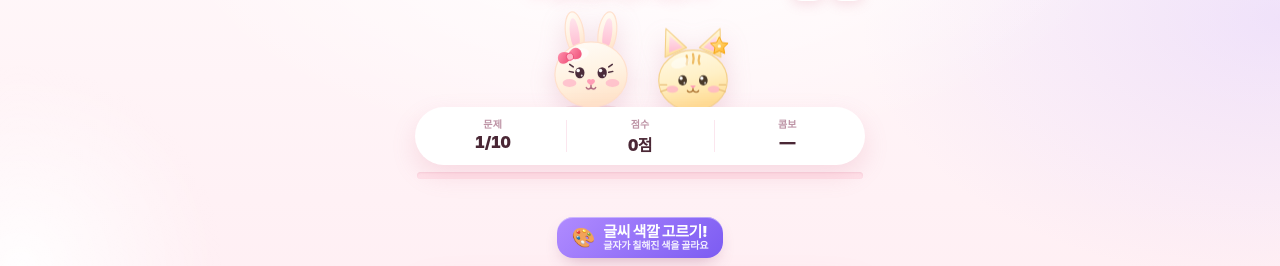
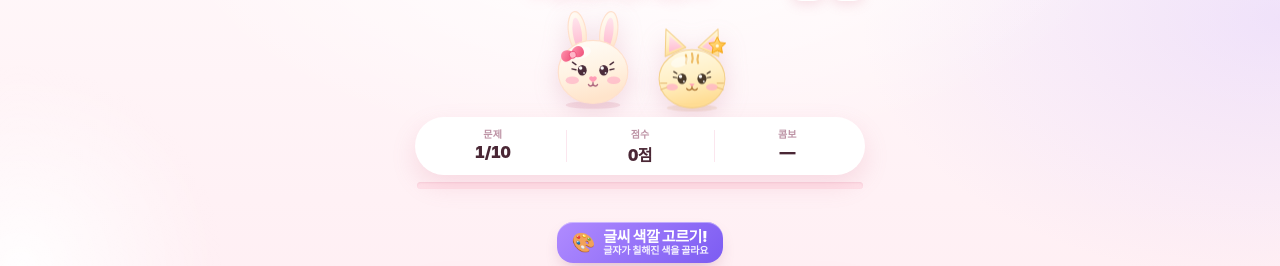
Before and after one commit to chohanui2-home/wangjeon-nunchi, a plain HTML site: page index.html in a window 1280 px wide. Shown: the part 46-312 px from the top of the page. Drawn offline with Linux system fonts and the light colour scheme.

Commit message:
캐릭터 크기와 표정 다듬기

```diff
--- a/index.html
+++ b/index.html
@@ -69,11 +69,11 @@ main{flex:1;display:flex;flex-direction:column;min-height:0}
 .playview{display:flex;flex-direction:column;flex:1;min-height:0}
 .board{flex:1 1 auto;display:flex;flex-direction:column;justify-content:center;min-height:0;padding-top:2px}
 .mascots{
-  display:flex;justify-content:center;align-items:flex-end;gap:2px;
-  margin:0 0 -12px;position:relative;z-index:0;pointer-events:none;
+  display:flex;justify-content:center;align-items:flex-end;gap:3px;
+  margin:0 0 2px;position:relative;z-index:0;pointer-events:none;
 }
-.mascot{width:104px;height:110px;filter:drop-shadow(0 8px 12px rgba(190,110,140,.22))}
-.mascot.cat{width:96px;height:102px;margin-bottom:2px}
+.mascot{width:100px;height:106px;filter:drop-shadow(0 8px 12px rgba(190,110,140,.22))}
+.mascot.cat{width:92px;height:98px;margin-bottom:1px}
 .bob{animation:bob 3.4s ease-in-out infinite}
 .bob2{animation:bob 3.9s ease-in-out .35s infinite}
 @keyframes bob{0%,100%{transform:translateY(0)}50%{transform:translateY(-5px)}}
@@ -253,9 +253,9 @@ main{flex:1;display:flex;flex-direction:column;min-height:0}
 .pausecard .btn{width:100%}
 
 @media (max-height:720px){
-  .mascots{margin-bottom:-8px}
-  .mascot{width:88px;height:93px}
-  .mascot.cat{width:80px;height:85px}
+  .mascots{margin-bottom:1px}
+  .mascot{width:84px;height:89px}
+  .mascot.cat{width:78px;height:83px}
   .card{max-height:236px}
   .promptbox{min-height:96px}
   .promptword{font-size:clamp(46px,15.4vw,66px)}
@@ -347,7 +347,7 @@ main{flex:1;display:flex;flex-direction:column;min-height:0}
             <ellipse cx="60" cy="97.6" rx="4.2" ry="4.8" fill="#b06a80"/>
           </g>
           <g class="face face-sad">
-            <path d="M39 68.4l9.6 3.6M81 68.4l-9.6 3.6" stroke="#4a2b3a" stroke-width="2.2" stroke-linecap="round"/>
+            <path d="M39.4 72.2l9.4-3.6M80.6 72.2l-9.4-3.6" stroke="#4a2b3a" stroke-width="2.2" stroke-linecap="round"/>
             <ellipse cx="47" cy="80.6" rx="4.8" ry="5.4" fill="#4a2b3a"/>
             <ellipse cx="73" cy="80.6" rx="4.8" ry="5.4" fill="#4a2b3a"/>
             <circle cx="45.3" cy="78.5" r="1.6" fill="#fff"/>
@@ -382,12 +382,14 @@ main{flex:1;display:flex;flex-direction:column;min-height:0}
             <circle cx="0" cy="0" r="2.1" fill="#fff8dc"/>
           </g>
           <g class="face face-idle">
-            <ellipse cx="47" cy="84" rx="5.4" ry="6.4" fill="#4a3a2a"/>
-            <ellipse cx="73" cy="84" rx="5.4" ry="6.4" fill="#4a3a2a"/>
-            <circle cx="45.1" cy="81.3" r="2.1" fill="#fff"/>
-            <circle cx="71.1" cy="81.3" r="2.1" fill="#fff"/>
-            <circle cx="49.2" cy="87.2" r="1.1" fill="#fff" opacity=".85"/>
-            <circle cx="75.2" cy="87.2" r="1.1" fill="#fff" opacity=".85"/>
+            <ellipse cx="47" cy="84" rx="5.9" ry="6.9" fill="#4a3a2a"/>
+            <ellipse cx="73" cy="84" rx="5.9" ry="6.9" fill="#4a3a2a"/>
+            <circle cx="45" cy="81" r="2.3" fill="#fff"/>
+            <circle cx="71" cy="81" r="2.3" fill="#fff"/>
+            <circle cx="49.4" cy="87.4" r="1.2" fill="#fff" opacity=".9"/>
+            <circle cx="75.4" cy="87.4" r="1.2" fill="#fff" opacity=".9"/>
+            <path d="M40.2 77.2l-4-2.6M40.2 82.6l-4.6-.8" stroke="#4a3a2a" stroke-width="1.6" stroke-linecap="round"/>
+            <path d="M79.8 77.2l4-2.6M79.8 82.6l4.6-.8" stroke="#4a3a2a" stroke-width="1.6" stroke-linecap="round"/>
             <ellipse cx="34" cy="95" rx="7.6" ry="4.4" fill="#ffb3c7" opacity=".78"/>
             <ellipse cx="86" cy="95" rx="7.6" ry="4.4" fill="#ffb3c7" opacity=".78"/>
             <path d="M27 89.6H19M27 95.4l-7.6 2.6M93 89.6h8M93 95.4l7.6 2.6" stroke="#e8bd76" stroke-width="1.6" stroke-linecap="round" opacity=".95"/>
@@ -417,7 +419,7 @@ main{flex:1;display:flex;flex-direction:column;min-height:0}
             <ellipse cx="60" cy="100" rx="4" ry="4.6" fill="#a9702f"/>
           </g>
           <g class="face face-sad">
-            <path d="M39 74.4l9.6 3.6M81 74.4l-9.6 3.6" stroke="#4a3a2a" stroke-width="2.2" stroke-linecap="round"/>
+            <path d="M39.4 78.2l9.4-3.6M80.6 78.2l-9.4-3.6" stroke="#4a3a2a" stroke-width="2.2" stroke-linecap="round"/>
             <ellipse cx="47" cy="84.6" rx="4.8" ry="5.4" fill="#4a3a2a"/>
             <ellipse cx="73" cy="84.6" rx="4.8" ry="5.4" fill="#4a3a2a"/>
             <circle cx="45.3" cy="82.5" r="1.6" fill="#fff"/>
```
